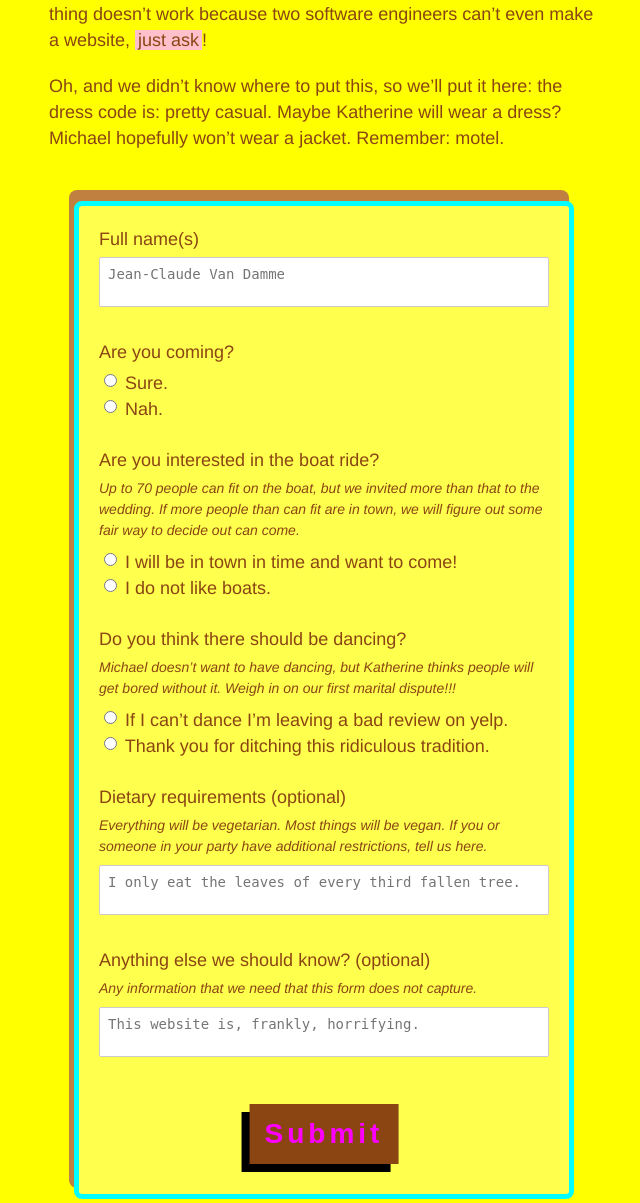
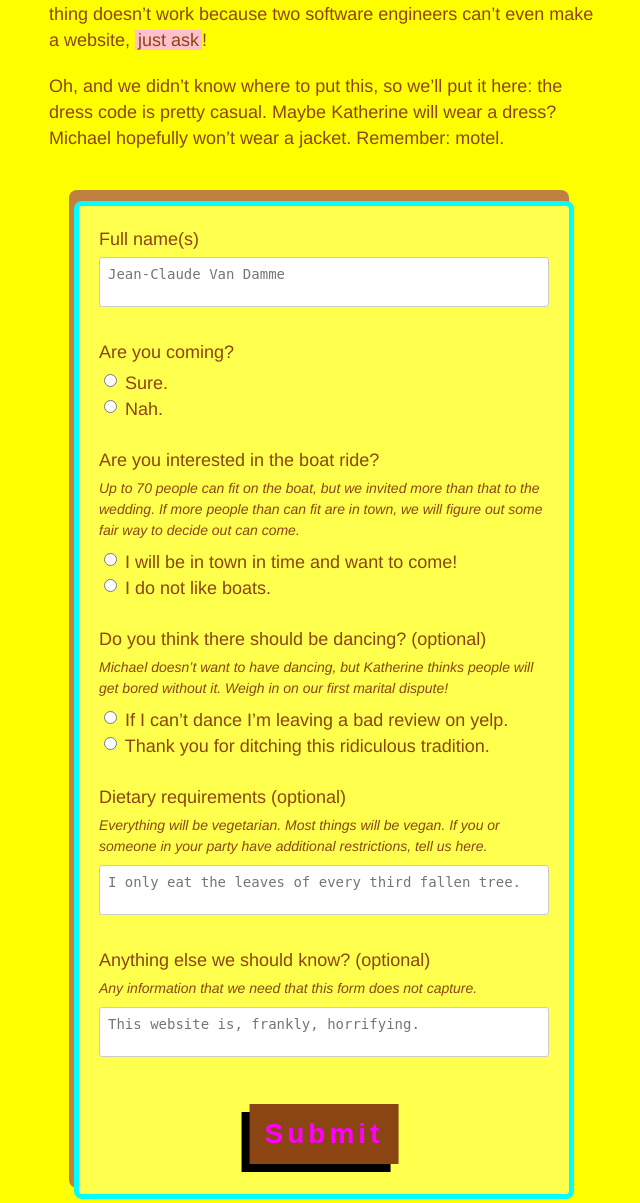
Before and after one commit to lemonparty/lemonparty2018, a Flask app: page /rsvp in a window 1280 px wide. Shown: the part 383-1586 px from the top of the page, without its empty margins (316-956 px from the left). Run offline with Flask 2, Linux system fonts and the light colour scheme; some libraries are stand-ins or nearby versions.

Commit message:
minor copy and style updates

```diff
--- a/src/app.scss
+++ b/src/app.scss
@@ -42,6 +42,7 @@ $button-box-shadow: -8px 8px 0 #000;
   border: none;
   text-decoration: none;
   background: saddlebrown;
+  border-radius: 0;
   box-shadow: $button-box-shadow;
 
   color: magenta;
--- a/src/pages/rsvp.scss
+++ b/src/pages/rsvp.scss
@@ -42,8 +42,9 @@ $form-padding: 20px;
   textarea {
     padding: 8px;
     border: 1px solid #ccc;
-    border-radius: 2px;
+    border-radius: 3px;
     font-size: 14px;
+    -webkit-appearance: none;
 
     &:focus {
       outline: none;
@@ -56,8 +57,10 @@ $form-padding: 20px;
   }
 
   input[type=radio] {
-    position: relative;
-    bottom: 2px;
+    @media (min-width: 400px) {
+      position: relative;
+      bottom: 2px;
+    }
   }
 
   textarea {
--- a/static/app.css
+++ b/static/app.css
@@ -272,6 +272,7 @@ b {
   border: none;
   text-decoration: none;
   background: saddlebrown;
+  border-radius: 0;
   box-shadow: -8px 8px 0 #000;
   color: magenta;
   font-size: 28px;
@@ -322,8 +323,9 @@ b {
 .body-rsvp textarea {
   padding: 8px;
   border: 1px solid #ccc;
-  border-radius: 2px;
-  font-size: 14px; }
+  border-radius: 3px;
+  font-size: 14px;
+  -webkit-appearance: none; }
   .body-rsvp input[type=text]:focus,
   .body-rsvp textarea:focus {
     outline: none;
@@ -332,9 +334,10 @@ b {
 .body-rsvp input[type=text] {
   min-width: 200px; }
 
-.body-rsvp input[type=radio] {
-  position: relative;
-  bottom: 2px; }
+@media (min-width: 400px) {
+  .body-rsvp input[type=radio] {
+    position: relative;
+    bottom: 2px; } }
 
 .body-rsvp textarea {
   width: 100%;
@@ -374,6 +377,7 @@ b {
   border: none;
   text-decoration: none;
   background: saddlebrown;
+  border-radius: 0;
   box-shadow: -8px 8px 0 #000;
   color: magenta;
   font-size: 28px;
--- a/templates/rsvp.html
+++ b/templates/rsvp.html
@@ -16,7 +16,7 @@
 
   <p class="text">
     Oh, and we didn’t know where to put this, so we’ll put it here: the dress
-    code is: pretty casual. Maybe Katherine will wear a dress? Michael hopefully
+    code is pretty casual. Maybe Katherine will wear a dress? Michael hopefully
     won’t wear a jacket. Remember: motel.
   </p>
 
@@ -93,11 +93,11 @@
 
     <fieldset>
       <label class="body-rsvp-label">
-        Do you think there should be dancing?
+        Do you think there should be dancing? (optional)
       </label>
       <span class="body-rsvp-note">
         Michael doesn’t want to have dancing, but Katherine thinks people will
-        get bored without it. Weigh in on our first marital dispute!!!
+        get bored without it. Weigh in on our first marital dispute!
       </span>
 
       <input
```
